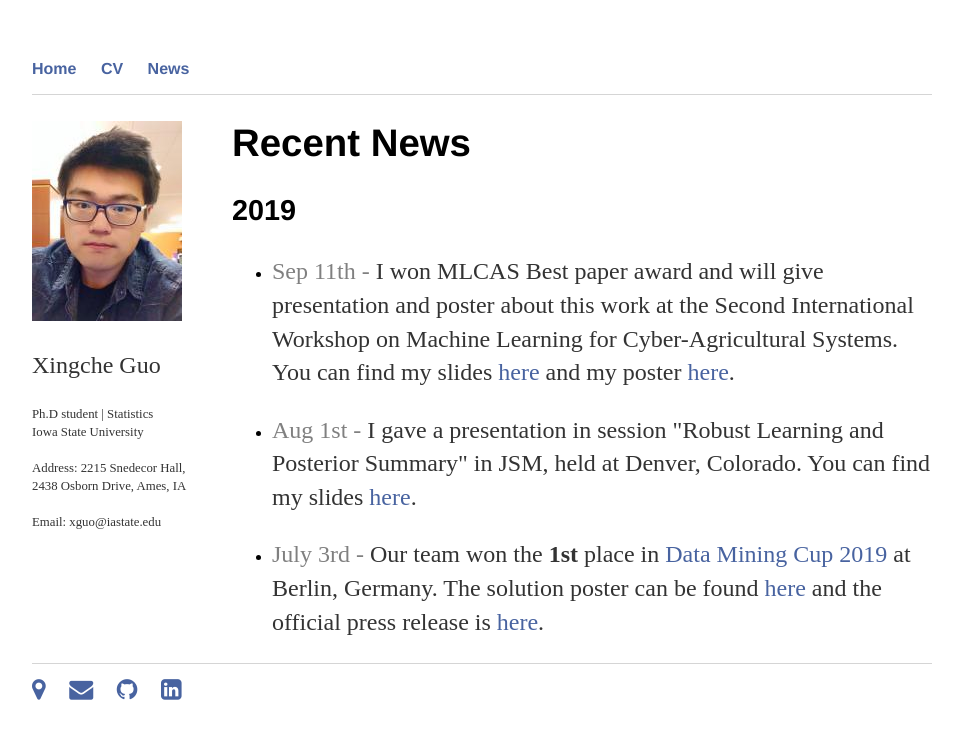
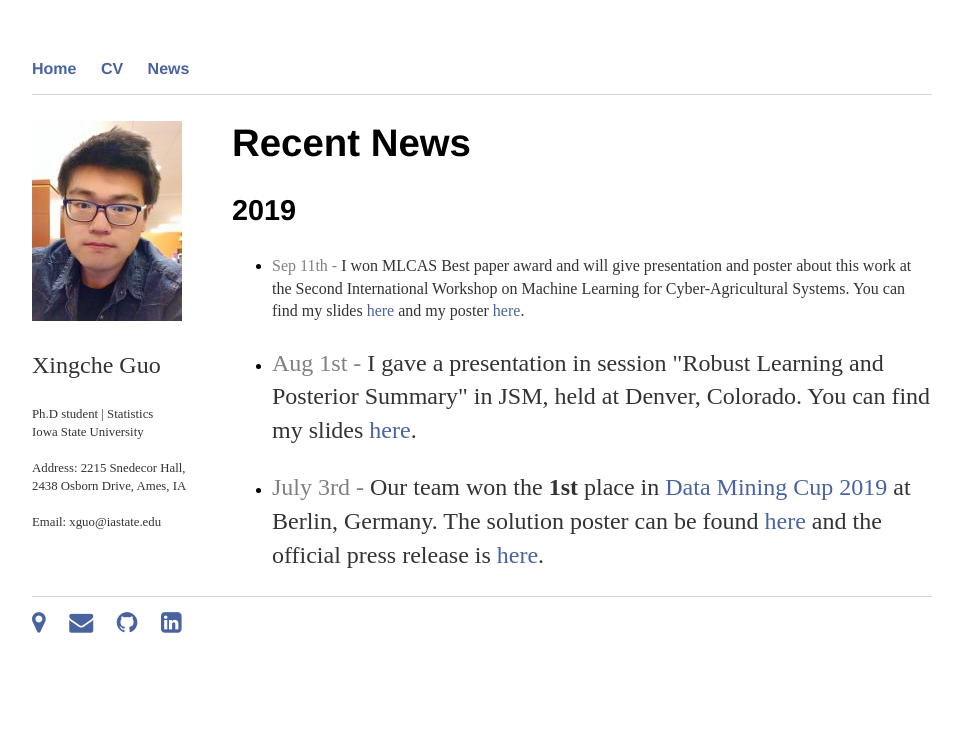
Before and after one commit to xingcheg/xingcheg.github.io, a Jekyll site: the page built from news/index.html, in a window 1280 px wide. Shown: the top 739 px of the page, without its empty margins (158-1121 px from the left). Built offline with Jekyll 4.4.1, drawn with Linux system fonts in a browser that asks for light colours.

Commit message:
Update index.html

```diff
--- a/news/index.html
+++ b/news/index.html
@@ -10,7 +10,7 @@ title: Recent News
 
 <ul>
 
-  <li><p> <span style="color: #808080">Sep 11th - </span>
+  <li><p style="font-size:16px;"> <span style="color: #808080">Sep 11th - </span>
 	  I won MLCAS Best paper award and will give presentation and poster about this work at the Second International Workshop
 	  on Machine Learning for Cyber-Agricultural Systems.
 	  You can find my slides
```
